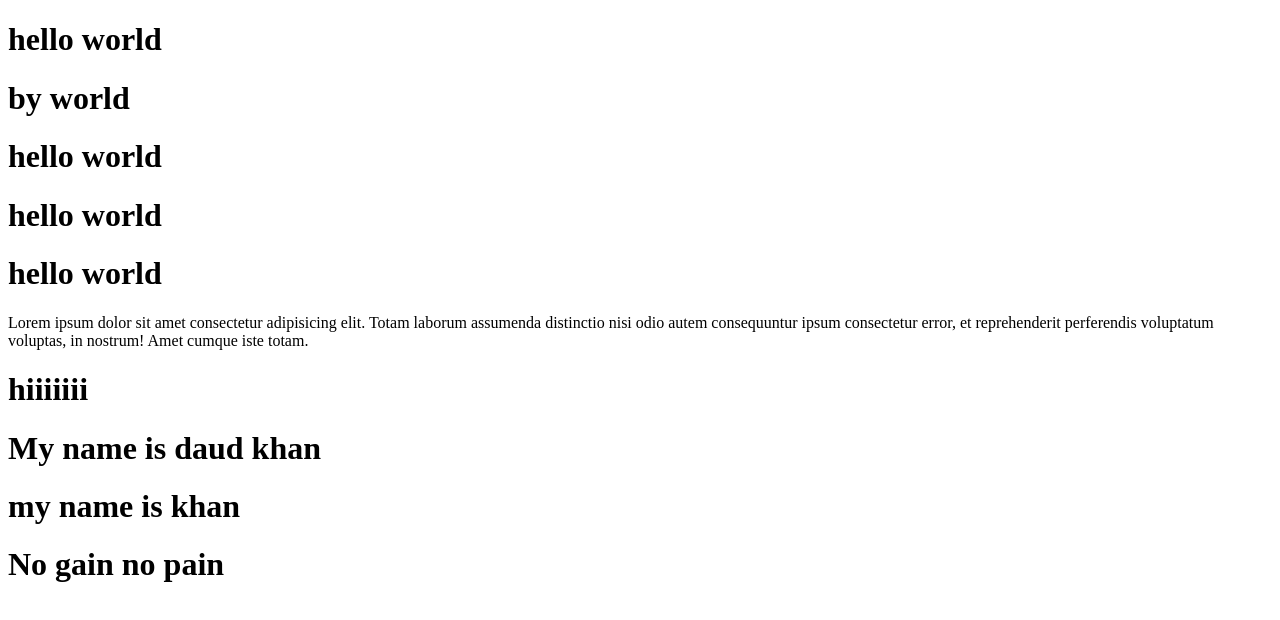
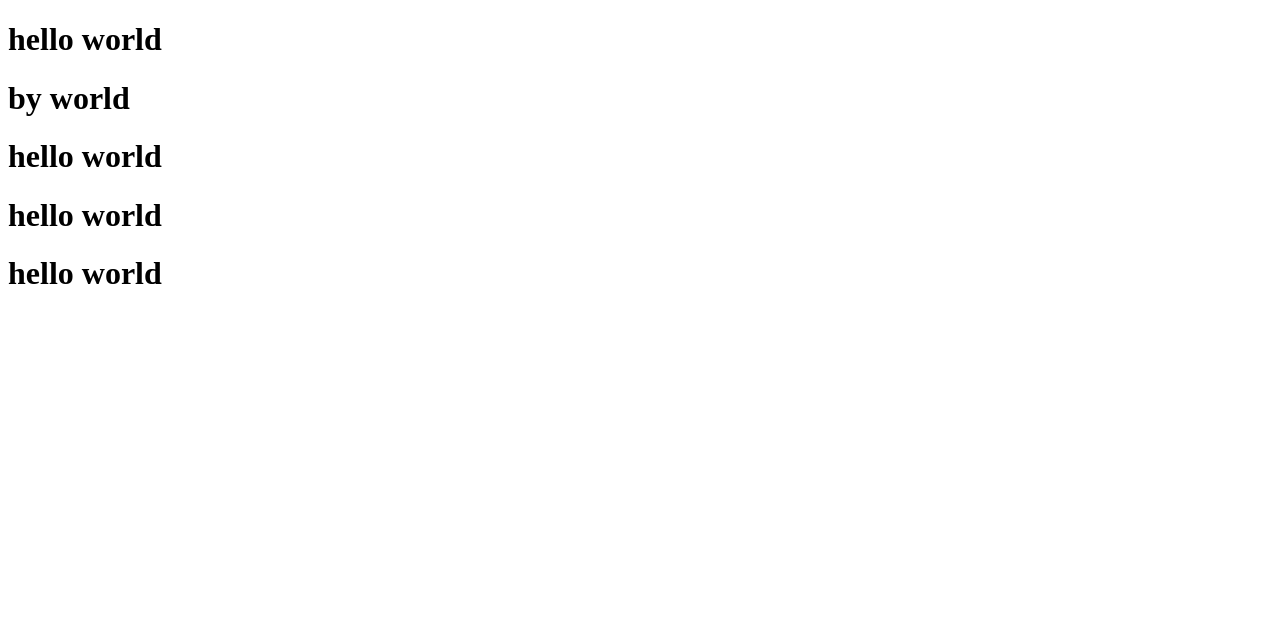
Before and after one commit to Daudddkhan/safi, a plain HTML site: page index.html in a window 1280 px wide. Drawn offline with Linux system fonts and the light colour scheme.

Commit message:
test done

```diff
--- a/index.html
+++ b/index.html
@@ -11,10 +11,6 @@
     <h1>hello world</h1>
     <h1>hello world</h1>
     <h1>hello world</h1>
-    <p>Lorem ipsum dolor sit amet consectetur adipisicing elit. Totam laborum assumenda distinctio nisi odio autem consequuntur ipsum consectetur error, et reprehenderit perferendis voluptatum voluptas, in nostrum! Amet cumque iste totam.</p>
-    <h1>hiiiiiii</h1>
-    <h1>My name is daud khan</h1>
-    <h1>my name is khan</h1>
-    <h1>No gain no pain</h1>
+
 </body>
 </html>
```
Also changed, not shown: daud.html (+2 -0 lines).
